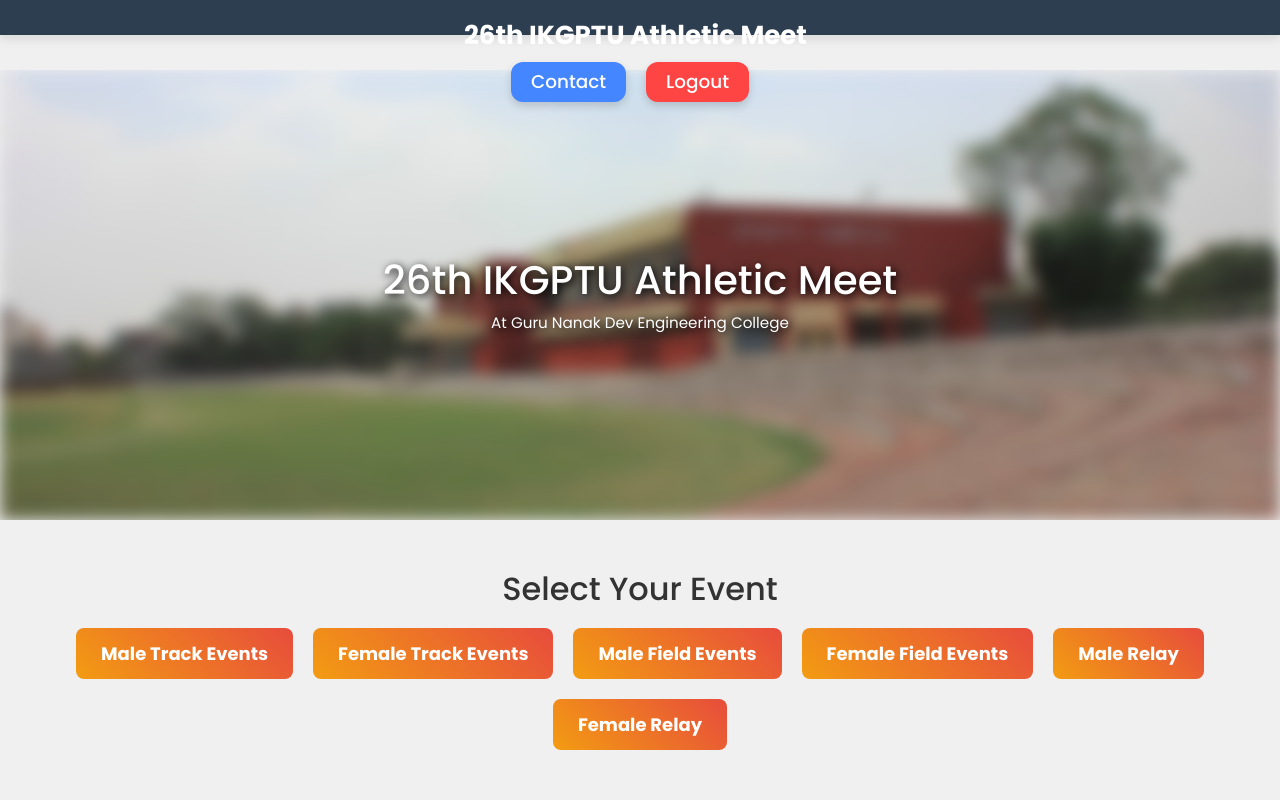
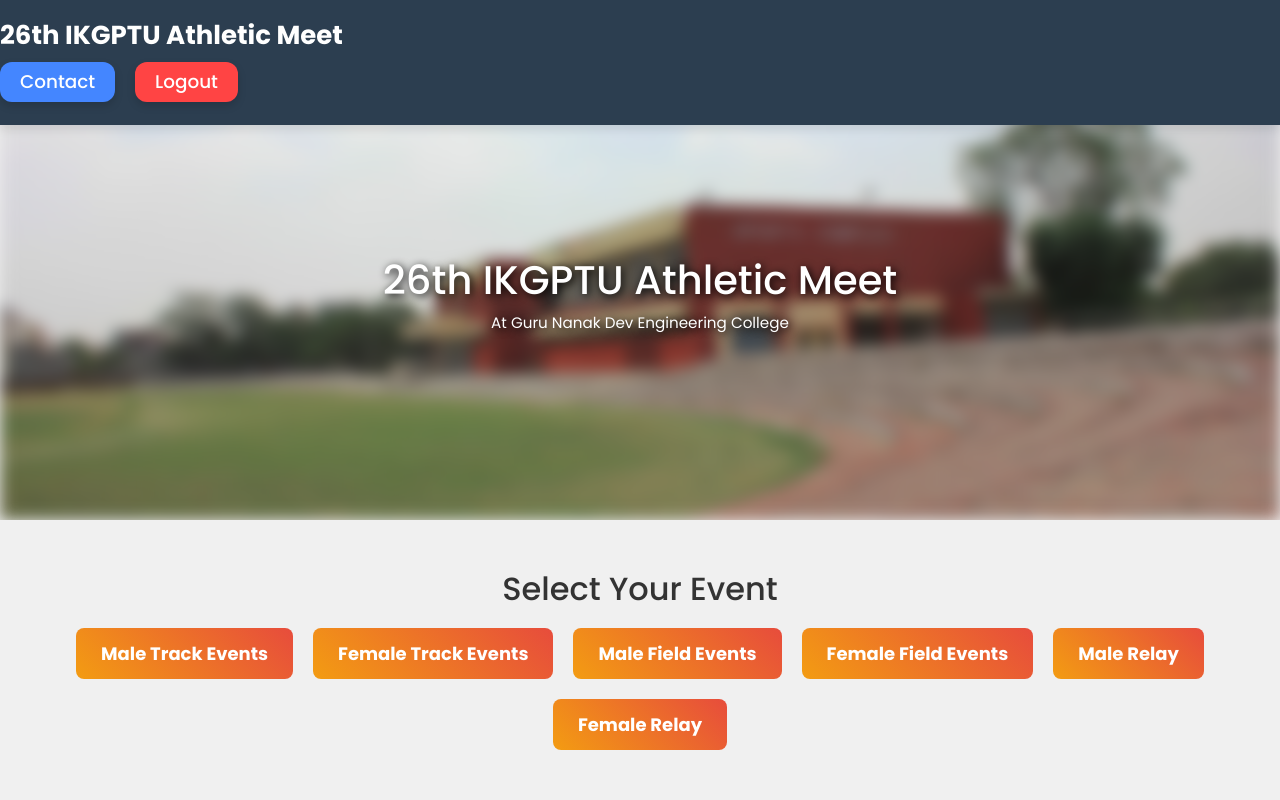
Before and after one commit to athleticmeet-ptu/Athletic-meet-PTU, a React (Vite) app: page /home in a window 1280 px wide. Shown: the top 800 px of the page. Built offline with nearby package versions, Linux system fonts and the light colour scheme.

Commit message:
Update home.css

```diff
--- a/src/home.css
+++ b/src/home.css
@@ -45,13 +45,13 @@
   bottom: -8px;
 }
 
-.navbar-nav {
+.navbarn {
   display: flex;
   justify-content: space-between;
   align-items: center;
   max-width: 100%;
   margin: 0px auto;
-  height: 5px;
+  flex-direction:row;
 }
 
 .logo {
@@ -97,7 +97,7 @@
 
 /* Mobile Navbar */
 @media (max-width: 768px) {
-  .navbar {
+  .navbarn {
     flex-direction: column;
     align-items: center;
   }
@@ -236,7 +236,7 @@
     box-shadow: none;
   }
 
-  .navbar {
+  .navbarn {
     flex-direction: column;
     height: auto;
   }
```
